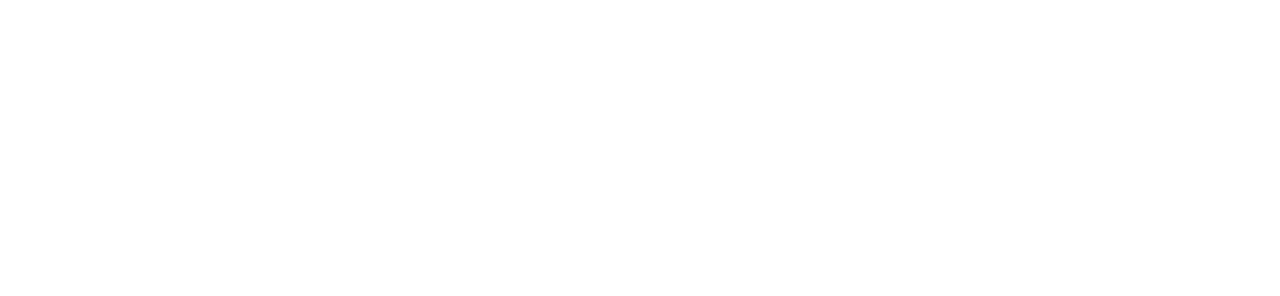
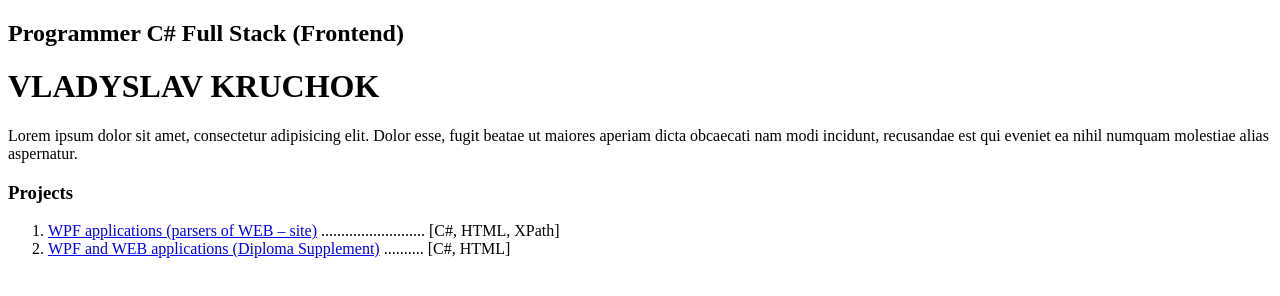
Before and after one commit to Vladyslav-Kruchok/my-webSV-g, a plain HTML site: page index.html in a window 1280 px wide. Drawn offline with Linux system fonts and the light colour scheme.

Commit message:
Update index.html
Add a part of content such as:
<!-- About person -->
<!-- Projects of person-->

```diff
--- a/index.html
+++ b/index.html
@@ -14,19 +14,45 @@
             <!-- About person -->
             <div>
                 <!-- Job objective -->
+                <h2>Programmer С# Full Stack (Frontend)</h2>
                 <!-- Person -->
+                <h1>VLADYSLAV KRUCHOK</h1>
                 <!-- Description of person -->
+                <p>Lorem ipsum dolor sit amet, consectetur adipisicing elit. Dolor esse, fugit beatae ut maiores aperiam dicta obcaecati nam modi incidunt, recusandae est qui eveniet ea nihil numquam molestiae alias aspernatur.</p>
             </div>
 
             <!-- Projects of person-->
             <div>
                 <!-- The title -->
+                <h3>Projects</h3>
+                <ol>
                     <!-- Project 1 -->
+                    <li>
+                        <span>
                             <!-- Name -->
+                            <a href="#">WPF applications (parsers of WEB – site)</a>
+                            ..........................
                             <!-- Language & Technolodgy -->
+                            <span>
+                                <span>[</span>С#, HTML, XPath<span>]</span>
+                            </span>
+                        </span>
+                    </li>
+
                     <!-- Project 2 -->
+                    <li>
+                        <span>
                             <!-- Name -->
+                            <a href="#">WPF and WEB applications (Diploma Supplement)</a>
+                            ..........
                             <!-- Language & Technolodgy -->
+                            <span>
+                                <span>[</span>С#, HTML<span>]</span>
+                            </span>
+                        </span>
+                    </li>
+                </ol>
+
             </div>
 
             <!-- Work Experience -->
@@ -58,12 +84,12 @@
             </div>
         </div>
         <!-- Sidebar -->
-        <div>
+        <aside>
             <!-- photo -->
             <!-- Contacts -->
             <!-- Tech skills -->
             <!-- Soft skills -->
-        </div>
+        </aside>
     </div>
 </body>
 </html>
```
Lines whose indentation alone changed are shown as unchanged.
